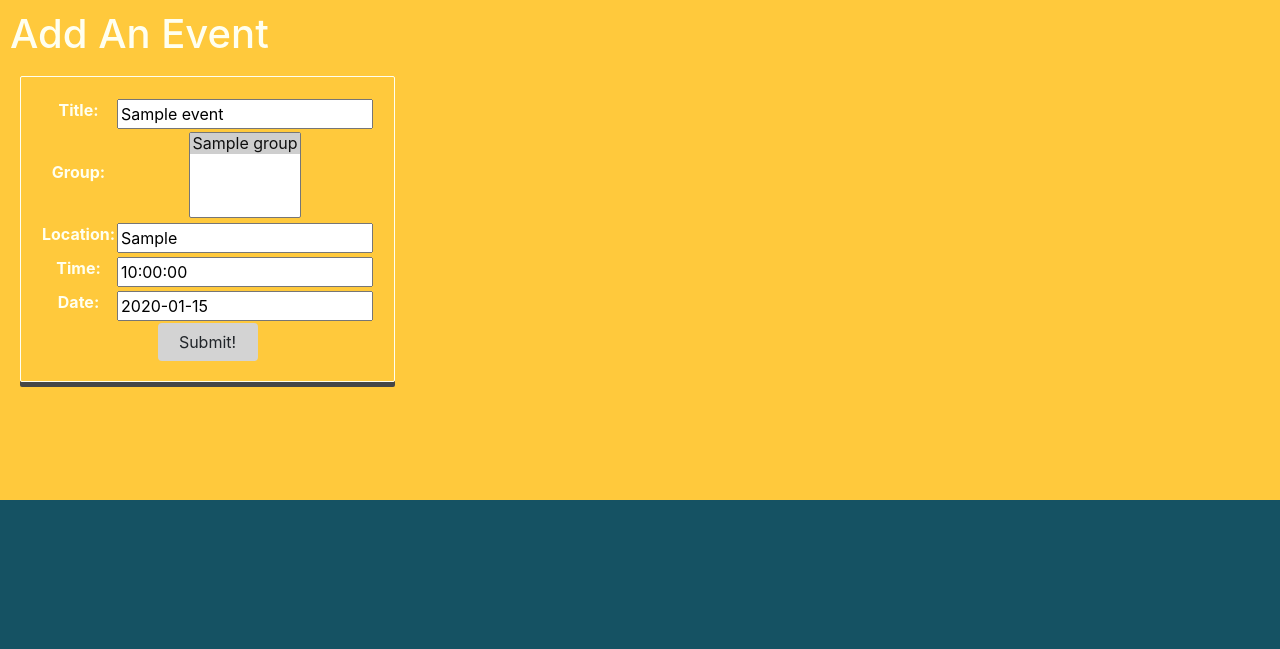
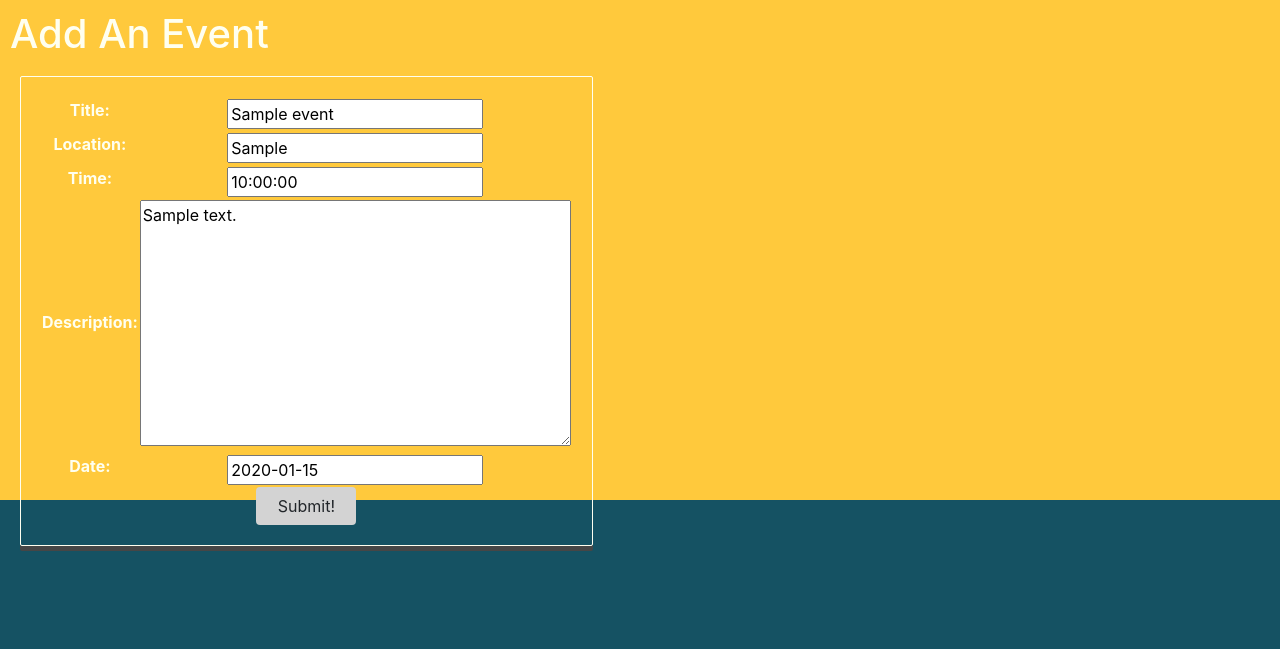
Before and after one commit to 600rrchris/happiest-hour, a Django app: page /events/1/update/ in a window 1280 px wide. Shown: the part 126-775 px from the top of the page. Run offline with Django 3.2, Linux system fonts and the light colour scheme; a user stored in the database is signed in; tables that the repository leaves empty hold one stand-in row (values such as "Sample post"); some libraries are stand-ins or nearby versions.

Commit message:
updates models, views, event and group

```diff
--- a/main_app/models.py
+++ b/main_app/models.py
@@ -18,17 +18,18 @@ class Group(models.Model):
         return reverse('details', kwargs={'group_id': self.id})
 
 
-class Event(models.Model):
-    title = models.CharField(max_length=250)
-    group = models.ManyToManyField(Group)
-    location = models.URLField(max_length=200)
-    time = models.TimeField(auto_now=False, auto_now_add=False,)
-    date = models.DateField(auto_now=False, auto_now_add=False,)
 
 class Comment(models.Model):
     user = models.ManyToManyField(User)
     content = models.TextField(max_length=250)
 
+class Event(models.Model):
+    title = models.CharField(max_length=250)
+    # group = models.ManyToManyField(Group)
+    location = models.URLField(max_length=200)
+    time = models.TimeField(auto_now=False, auto_now_add=False,)
+    description = models.TextField(max_length=500)
+    date = models.DateField(auto_now=False, auto_now_add=False,)
 # Creates poll form within events
 class Poll(models.Model):
     location_name = models.CharField(max_length=200)
--- a/main_app/templates/main_app/event_form.html
+++ b/main_app/templates/main_app/event_form.html
@@ -6,8 +6,6 @@
     <form action="" method="post">
         {% csrf_token %}
         <table>
-          <!-- Render the inputs inside of <tr>s & <td>s -->
-
         {{ form.as_table }}
         </table>
         <input type="submit" value="Submit!" class="btn">
--- a/main_app/templates/main_app/group_form.html
+++ b/main_app/templates/main_app/group_form.html
@@ -4,6 +4,7 @@
 
   <h1>Add Group</h1>
     <form action="/groups/" method="post">
+      {% csrf_token %}
         <table>
           {{ form.as_table }}
         </table>
--- a/main_app/views.py
+++ b/main_app/views.py
@@ -68,7 +68,7 @@ class GroupUpdate(LoginRequiredMixin, UpdateView):
 
 class EventCreate(LoginRequiredMixin, CreateView):
     model = Event
-    fields = ['title', 'time', 'date', 'location', 'Comment']
+    fields = '__all__'
 
 
 class EventDelete(LoginRequiredMixin, DeleteView):
```
